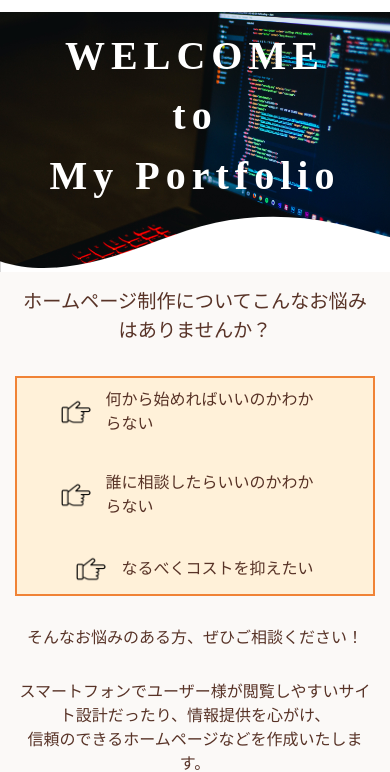
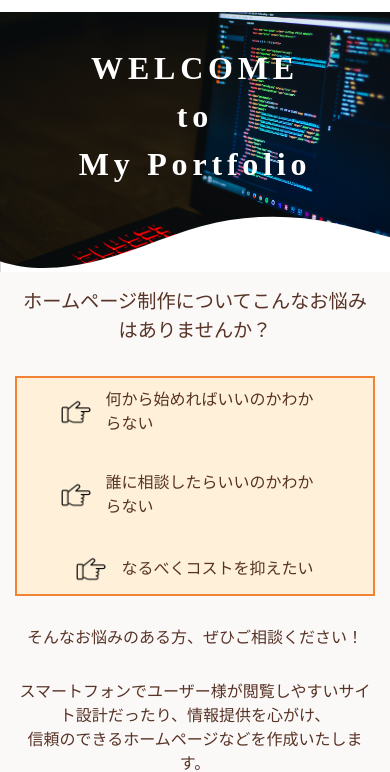
Before and after one commit to kazutoshi0812/portfolio, a website: page index.html in a window 390 px wide. Shown: the part 72-844 px from the top of the page. Drawn offline with nearby package versions, Linux system fonts and the light colour scheme; files that its build step writes are made by us from their sources; a script that the page names is missing; a web font is replaced by a local one.

Commit message:
レスポンシブ対応

```diff
--- a/scss/module/_mv.scss
+++ b/scss/module/_mv.scss
@@ -33,7 +33,7 @@
     animation-name: fadeInAnime;
     color: #ffffff;
     display: block;
-    font-size: clamp(2.5rem, 6vw, 5rem);
+    font-size: clamp(2rem, 6vw, 5rem);
     font-weight: bold;
     left: 30%;
     letter-spacing: .15em;
```
